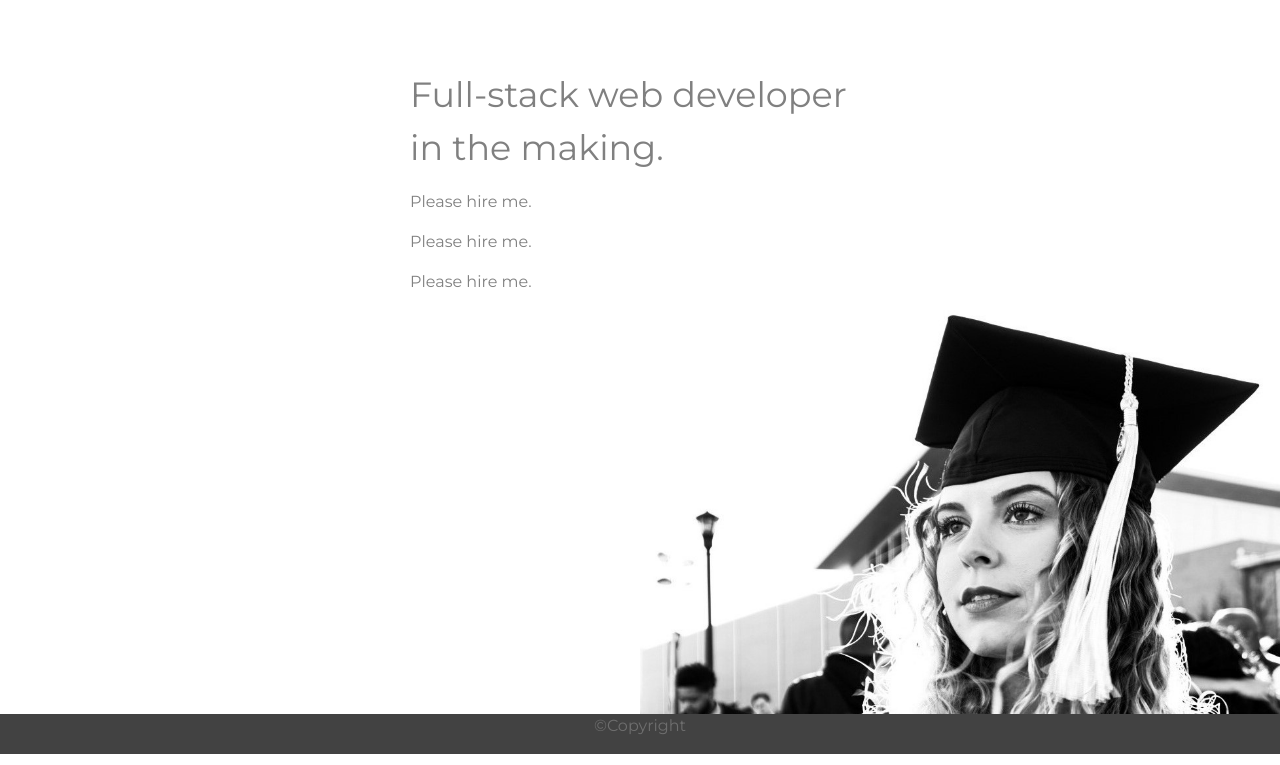
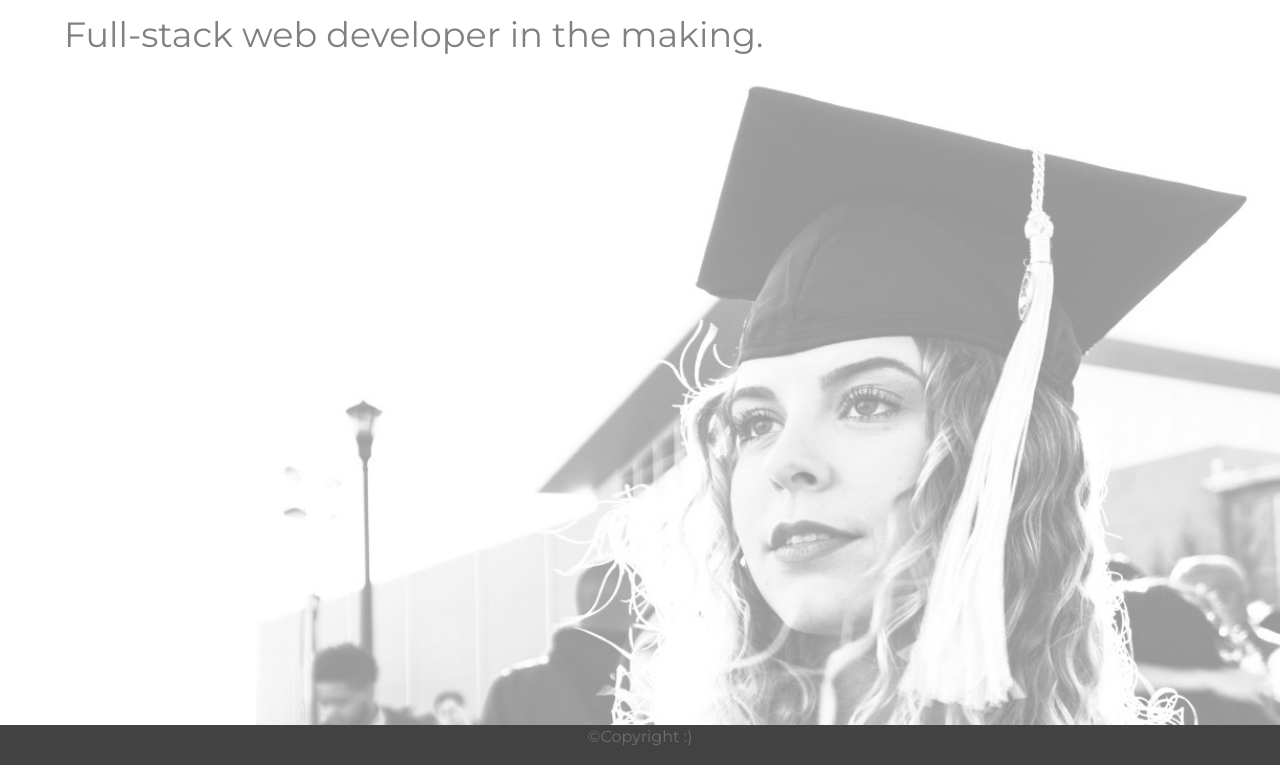
Before and after one commit to erikabeasley/Portfolio, a plain HTML site: page home.html in a window 1280 px wide. Shown: the part 77-842 px from the top of the page. Drawn offline with nearby package versions, Linux system fonts and the light colour scheme.

Commit message:
add style to home page, and portfolio

```diff
--- a/assets/style.css
+++ b/assets/style.css
@@ -41,17 +41,17 @@ a, li, h1, p {
 
 /* Home Page */
 .home {
-    margin-left: auto;
-    margin-right: auto;
-    max-width: 460px;
+    margin-left: 5%;
 }
 #home-text {
-    margin-top: 70px;
+    margin-top: 10px;
     font-size: 35px;
     color: grey;
+    float: left;
 }
 .home-img {
-    margin-left: 50%;
+    opacity: 40%;
+    margin-left: 20%;
     margin-bottom: none;
 }
 .home-img img{
@@ -145,9 +145,9 @@ p {
 /* Portfolio Page */
 #portfolio {
     color: #a7a7a7;
+    text-align: center;
     padding: 20px;
 }
-
 #portfolio img {
     margin: 20px;
 }
--- a/home.html
+++ b/home.html
@@ -54,9 +54,6 @@
             <main class="Home-page">
                 <div class="home">
                     <p id="home-text">Full-stack web developer in the making.</p>
-                    <p>Please hire me.</p>
-                    <p>Please hire me.</p>
-                    <p>Please hire me.</p>
                 </div>
 
                 <div class="home-img">
@@ -67,7 +64,7 @@
 
         <!--This is the footer-->
         <footer id="footer">
-            <p>&copy;Copyright</p>
+            <p>&copy;Copyright :)</p>
         </footer>
 
     </div>
```
Also changed, not shown: portfolio.html (+24 -6 lines).
